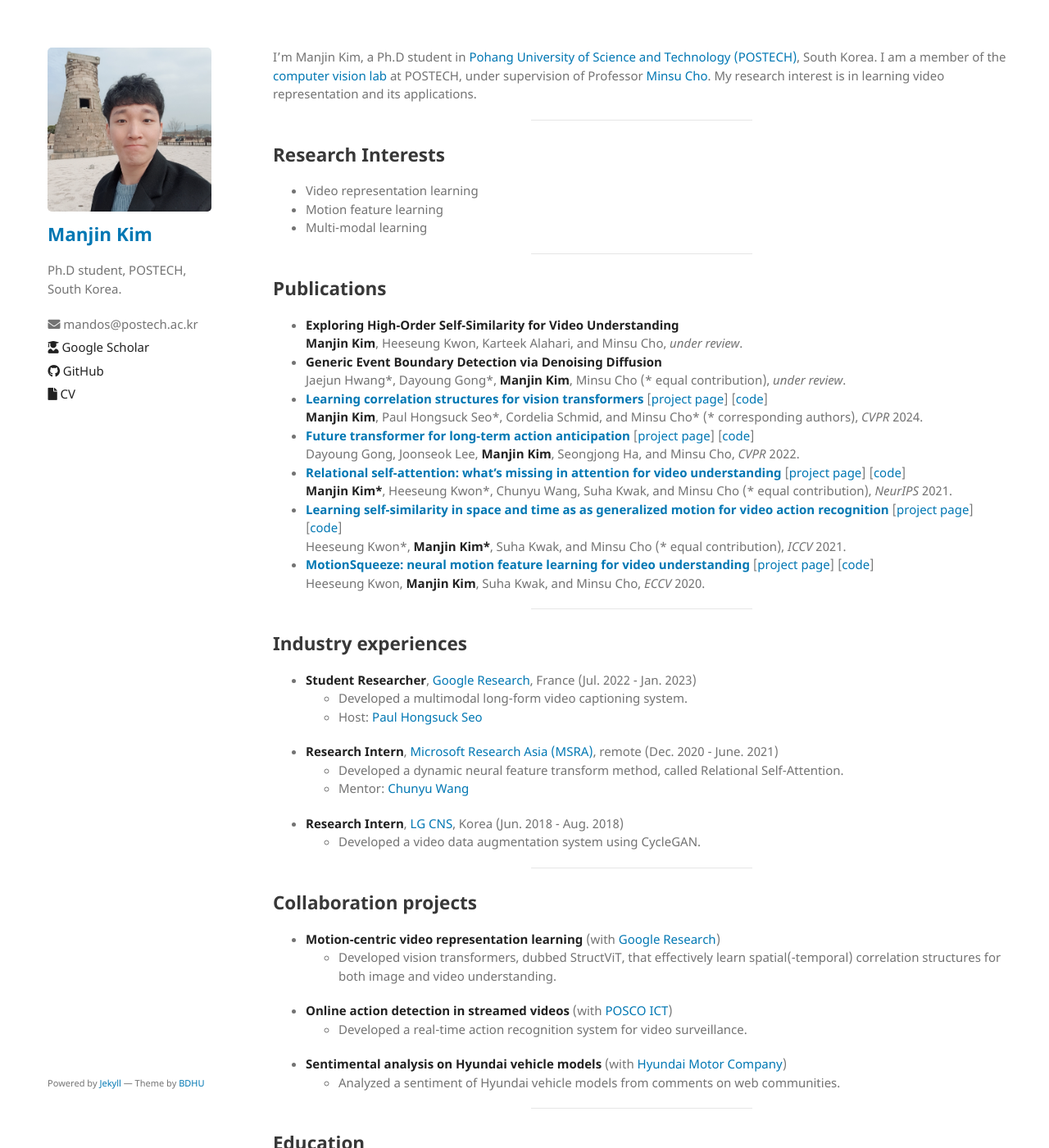
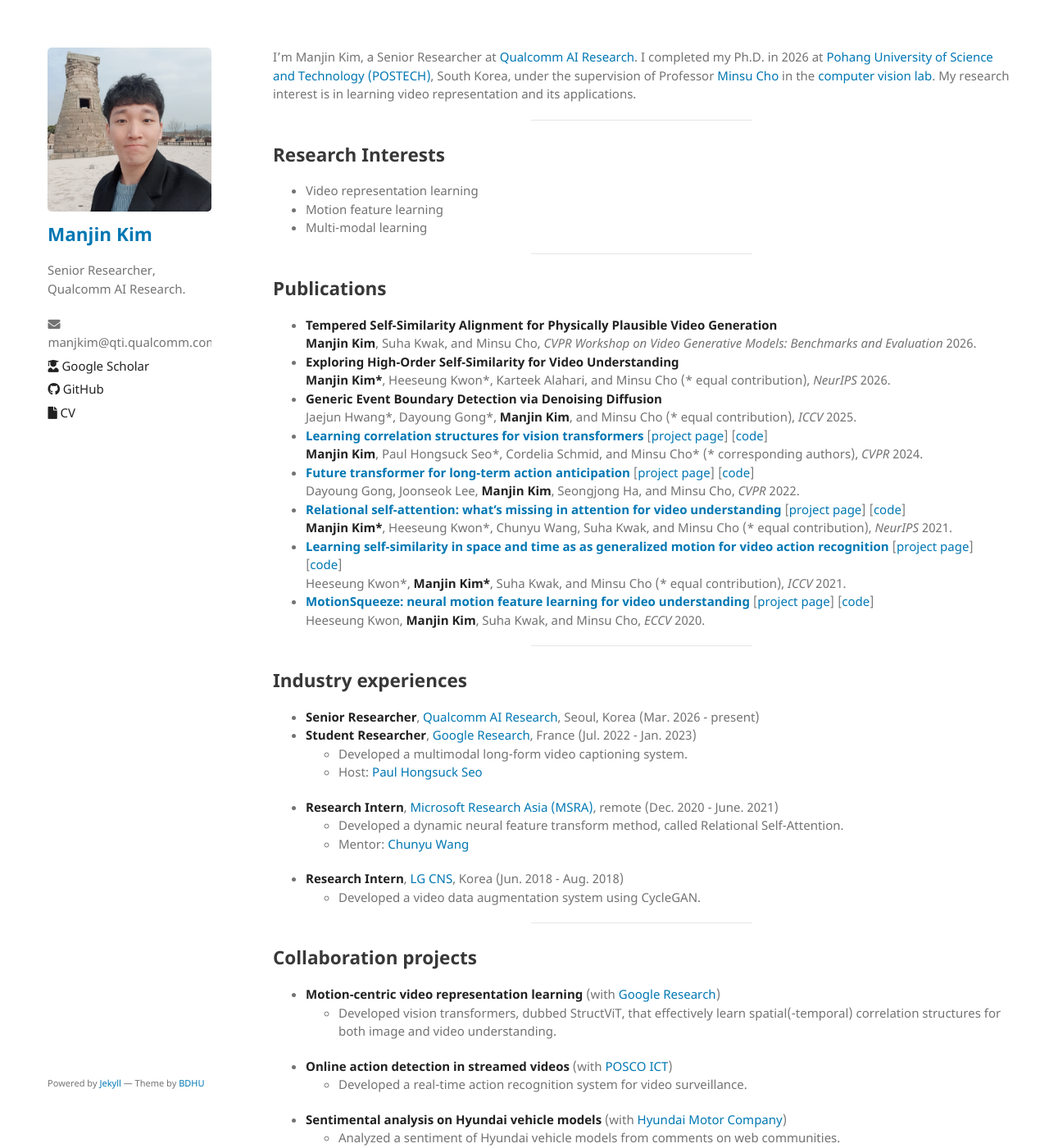
Before and after one commit to KimManjin/KimManjin.github.io, a Jekyll site: the page built from index.md, in a window 1280 px wide and 1400 px high. Shown: the whole window at 82% size. Built offline with Jekyll 4.4.1, drawn with Linux system fonts in a browser that asks for light colours; our own code applies the rules of GitHub Pages for plain Markdown files; some of the changed text lies outside the part shown.

Commit message:
update info: Qualcomm AI Research, new publications
Co-Authored-By: Claude Opus 5.5 <noreply@anthropic.com>

```diff
--- a/_config.yml
+++ b/_config.yml
@@ -1,5 +1,5 @@
 title: Manjin Kim
-description: Ph.D student, POSTECH, South Korea.
+description: Senior Researcher, Qualcomm AI Research.
 show_downloads: false
 google_analytics: UA-108144808-1
 # theme: jekyll-theme-minimalist
--- a/_includes/links-mobile.html
+++ b/_includes/links-mobile.html
@@ -1,5 +1,5 @@
 <div class="link-wrapper-mobile">
-    <!--<a href="mandos@postech.ac.kr">[Mail]</a>
+    <!--<a href="manjkim@qti.qualcomm.com">[Mail]</a>
     <span style="margin-left: 5px;"></span>-->
     <a href="https://scholar.google.com/citations?user=kqddtlwAAAAJ&hl=en&oi=ao">[Google Scholar]</a>
     <span style="margin-left: 5px;"></span>
--- a/_includes/sidebar.html
+++ b/_includes/sidebar.html
@@ -10,7 +10,7 @@
       }
     </style>
     <ul class="link">
-      <li><i class="fa fa-envelope"></i> mandos@postech.ac.kr</a></li>
+      <li><i class="fa fa-envelope"></i> manjkim@qti.qualcomm.com</a></li>
       <li><a href="https://scholar.google.com/citations?user=kqddtlwAAAAJ&hl=en&oi=ao"><i class="fa fa-user-graduate"></i> Google Scholar</a></li>
       <li><a href="https://github.com/KimManjin"><i class="fab fa-github"></i> GitHub</a></li>
       <li><a href="https://github.com/KimManjin/KimManjin.github.io/blob/master/assets/img/ManjinKim_resume.pdf"><i class="fa fa-file"></i> CV</a></li>
--- a/index.md
+++ b/index.md
@@ -13,7 +13,7 @@ Here are some ideas to get you started:
 - ⚡ Fun fact: ...
 -->
 
-I'm Manjin Kim, a Ph.D student in [Pohang University of Science and Technology (POSTECH)](https://www.postech.ac.kr/eng/), South Korea. I am a member of the [computer vision lab](http://cvlab.postech.ac.kr/lab/) at POSTECH, under supervision of Professor [Minsu Cho](http://cvlab.postech.ac.kr/~mcho/). My research interest is in learning video representation and its applications.
+I'm Manjin Kim, a Senior Researcher at [Qualcomm AI Research](https://www.qualcomm.com/research/artificial-intelligence). I completed my Ph.D. in 2026 at [Pohang University of Science and Technology (POSTECH)](https://www.postech.ac.kr/eng/), South Korea, under the supervision of Professor [Minsu Cho](http://cvlab.postech.ac.kr/~mcho/) in the [computer vision lab](http://cvlab.postech.ac.kr/lab/). My research interest is in learning video representation and its applications.
 
 ---------------------------------------------
 
@@ -25,10 +25,12 @@ I'm Manjin Kim, a Ph.D student in [Pohang University of Science and Technology (
 ---------------------------------------------
 
 ## Publications
+- **Tempered Self-Similarity Alignment for Physically Plausible Video Generation**
+  **Manjin Kim**, Suha Kwak, and Minsu Cho, _CVPR Workshop on Video Generative Models: Benchmarks and Evaluation_ 2026.
 - **Exploring High-Order Self-Similarity for Video Understanding**
-  **Manjin Kim**, Heeseung Kwon, Karteek Alahari, and Minsu Cho, _under_ _review_.
+  **Manjin Kim\***, Heeseung Kwon\*, Karteek Alahari, and Minsu Cho (* equal contribution), _NeurIPS_ 2026.
 - **Generic Event Boundary Detection via Denoising Diffusion**
-  Jaejun Hwang\*, Dayoung Gong\*, **Manjin Kim**, Minsu Cho (* equal contribution), _under_ _review_.
+  Jaejun Hwang\*, Dayoung Gong\*, **Manjin Kim**, and Minsu Cho (* equal contribution), _ICCV_ 2025.
 - **[Learning correlation structures for vision transformers](https://arxiv.org/abs/2404.03924)** &#91;[project page](https://kimmanjin.github.io/structsa/)&#93; &#91;[code](https://kimmanjin.github.io/structsa/)&#93;
   **Manjin Kim**, Paul Hongsuck Seo\*, Cordelia Schmid, and Minsu Cho\* (* corresponding authors), _CVPR_ 2024.
 - **[Future transformer for long-term action anticipation](https://arxiv.org/abs/2205.14022)** &#91;[project page](http://cvlab.postech.ac.kr/research/FUTR/)&#93; &#91;[code](https://github.com/gongda0e/FUTR)&#93;
@@ -43,6 +45,7 @@ I'm Manjin Kim, a Ph.D student in [Pohang University of Science and Technology (
 ---------------------------------------------
 
 ## Industry experiences
+- **Senior Researcher**, [Qualcomm AI Research](https://www.qualcomm.com/research/artificial-intelligence), Seoul, Korea (Mar. 2026 - present)
 - **Student Researcher**, [Google Research]([https://www.microsoft.com/en-us/research/lab/microsoft-research-asia/](https://research.google/)), France (Jul. 2022 - Jan. 2023)
     + Developed a multimodal long-form video captioning system.
     + Host: [Paul Hongsuck Seo](https://phseo.github.io/)
@@ -65,7 +68,7 @@ I'm Manjin Kim, a Ph.D student in [Pohang University of Science and Technology (
 ---------------------------------------------
 
 ## Education
-- **[Pohang University of Science and Technology](http://postech.ac.kr/eng/)**, Pohang, Korea (2019.09 - present)
+- **[Pohang University of Science and Technology](http://postech.ac.kr/eng/)**, Pohang, Korea (2019.09 - 2026.02)
   \- Integrated M.S./Ph.D. in [Convergence IT Engineering](https://cite.postech.ac.kr/)
   \- Advisor: Prof. [Minsu Cho](http://cvlab.postech.ac.kr/~mcho/)
 - **[Pohang University of Science and Technology](http://postech.ac.kr/eng/)**, Pohang, Korea (2013.03 - 2019.02)
```
